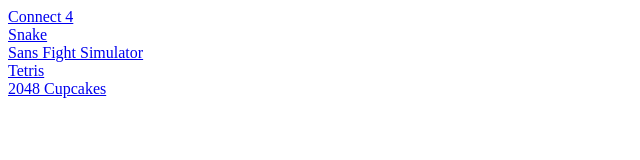
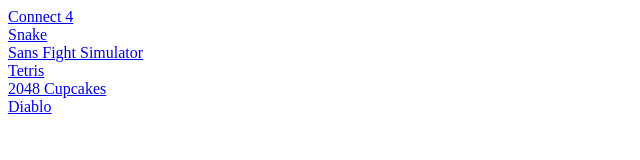
Before and after one commit to Johnodon-com/directory, a plain HTML site: page index.html in a window 1280 px wide. Shown: the full height of the page, 0-640 px from the left. Drawn offline with Linux system fonts and the light colour scheme.

Commit message:
Update index.html

```diff
--- a/index.html
+++ b/index.html
@@ -9,5 +9,6 @@
 <a href="https://badtime.johnodon.com/">Sans Fight Simulator</a> <br />
 <a href="https://tetris.johnodon.com/">Tetris</a> <br />
 <a href="https://2048cupcakes.johnodon.com/">2048 Cupcakes</a> <br />
+<a href="https://diablo.johnodon.com/">Diablo</a> <br />
 </body>
 </html>
```
